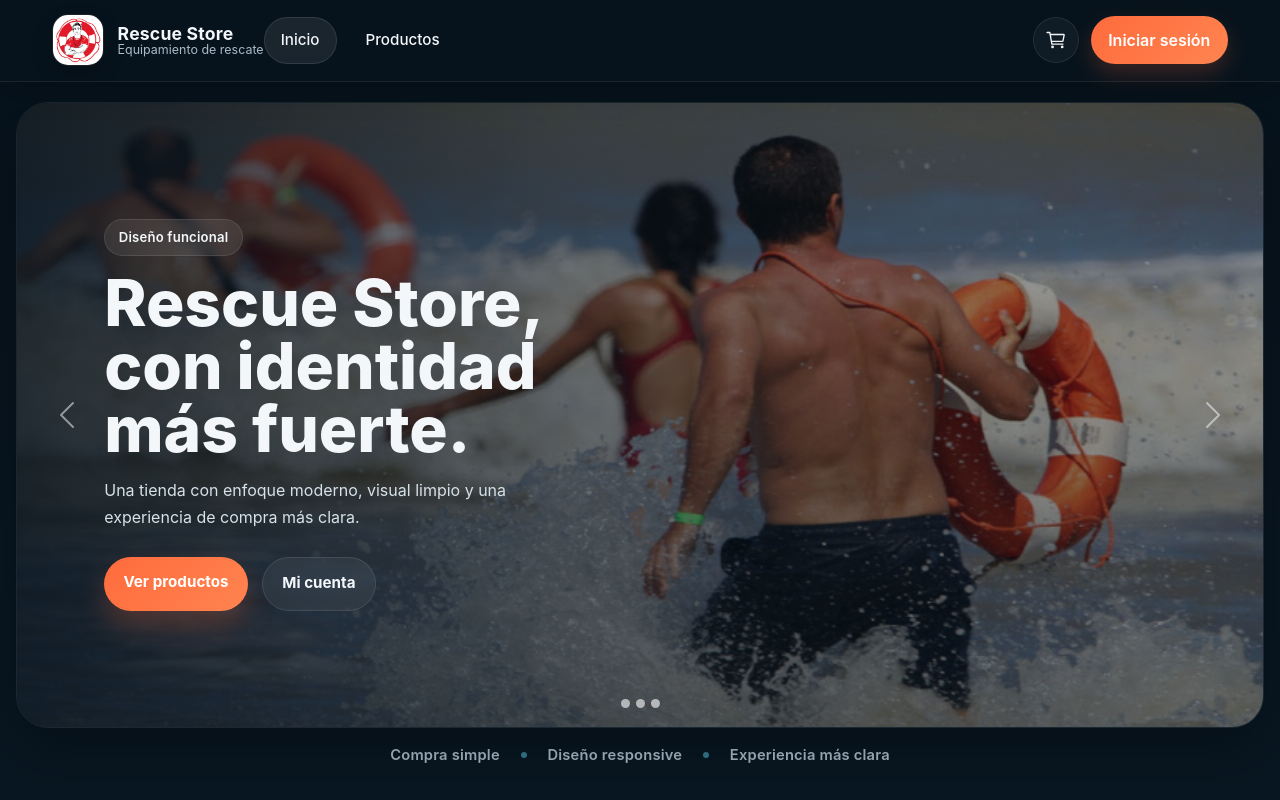
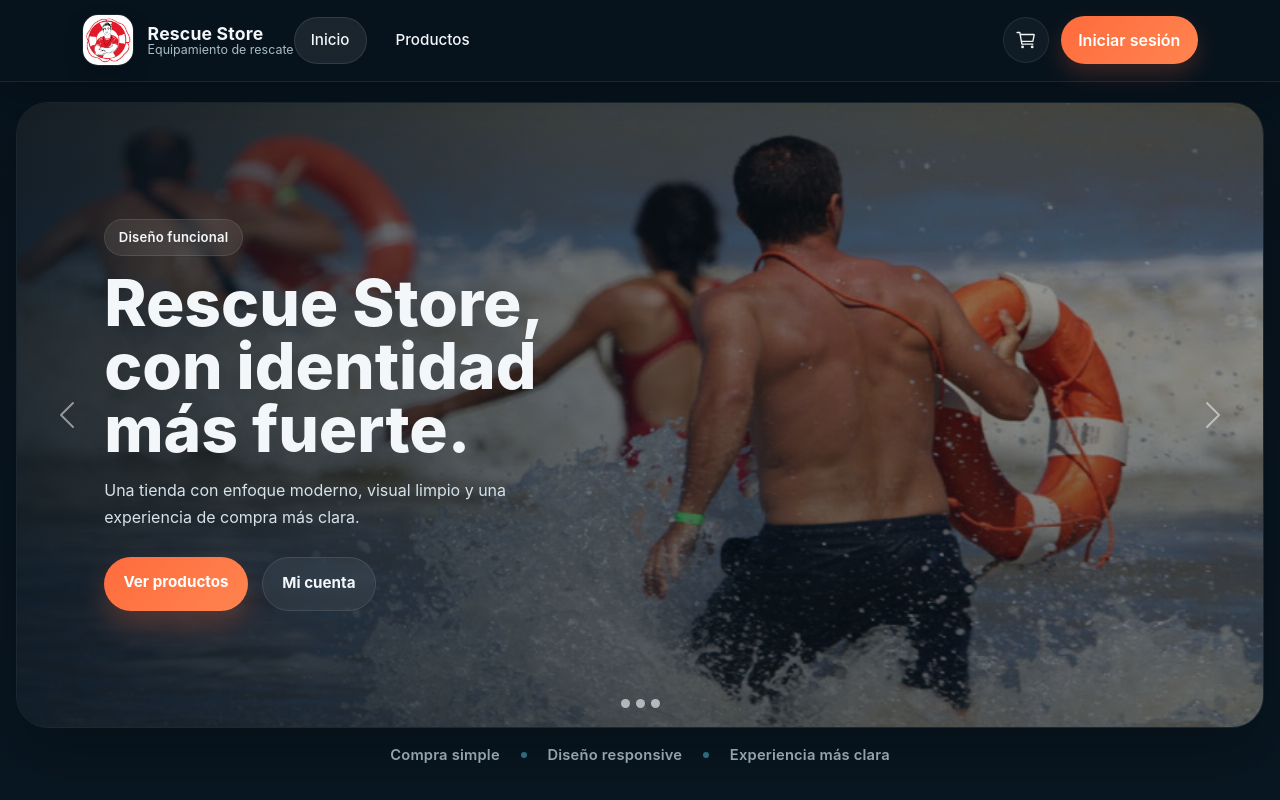
Before and after one commit to Lucas-Epherra/rescue-store, a React (Create React App) app: page / in a window 1280 px wide. Shown: the top 800 px of the page. Built offline with nearby package versions, Linux system fonts and the light colour scheme; no server answers.

Commit message:
mas estilizado v2

```diff
--- a/src/componentes/navbar/navbar.css
+++ b/src/componentes/navbar/navbar.css
@@ -9,7 +9,8 @@
 }
 
 .navbarContainer {
-  max-width: 1200px;
+  width: min(1200px, 100%);
+  margin: 0 auto;
 }
 
 .brandLink {
@@ -61,12 +62,16 @@
   box-shadow: none;
 }
 
+.navbarCollapseCustom {
+  margin-top: 0.25rem;
+}
+
 .navContent {
   display: flex;
   align-items: center;
   justify-content: space-between;
   width: 100%;
-  gap: 1rem;
+  gap: 1.25rem;
 }
 
 .navLinksGroup,
@@ -75,6 +80,14 @@
   display: flex;
   align-items: center;
   gap: 0.75rem;
+}
+
+.navLinksGroup {
+  flex-wrap: wrap;
+}
+
+.navActions {
+  margin-left: auto;
 }
 
 .navLinkCustom {
@@ -139,11 +152,18 @@
   justify-content: center;
 }
 
-/* Responsive */
 @media (max-width: 991px) {
+  .navbarCollapseCustom {
+    margin-top: 1rem;
+    padding: 1rem;
+    border-radius: 20px;
+    background: rgba(255, 255, 255, 0.03);
+    border: 1px solid rgba(255, 255, 255, 0.06);
+  }
+
   .navContent {
     align-items: flex-start;
-    padding-top: 1rem;
+    gap: 1rem;
   }
 
   .navLinksGroup,
--- a/src/router/AppRouter.js
+++ b/src/router/AppRouter.js
@@ -8,7 +8,7 @@ import Cart from "../componentes/Cart/Cart";
 import Checkout from "../componentes/Checkout/Checkout";
 import LoginScreen from "../componentes/LoginScreen/LoginScreen";
 import RegisterScreen from "../componentes/RegisterScreen/RegisterScreen";
-import NavbarWidget from "../componentes/navbar/NavarWidget";
+import NavbarWidget from "../componentes/navbar/NavbarWidget";
 import Footer from "../componentes/footer/Footer";
 
 import ProtectedRoute from "./ProtectedRoute";
```
Also changed, not shown: src/componentes/navbar/NavbarWidget.js (renamed from src/componentes/navbar/NavarWidget.js), 1 other file (tests, documents, lock files or other folders).
